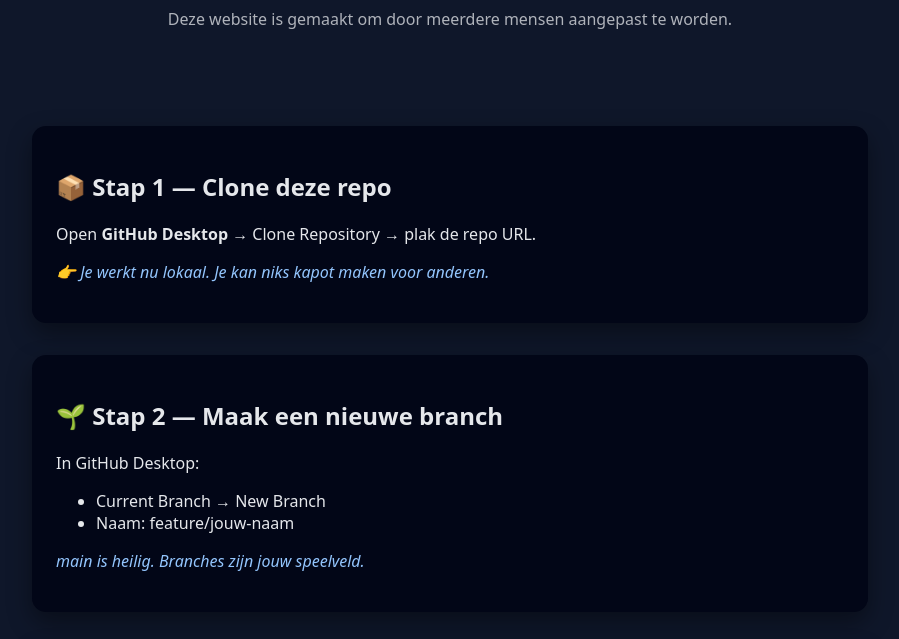
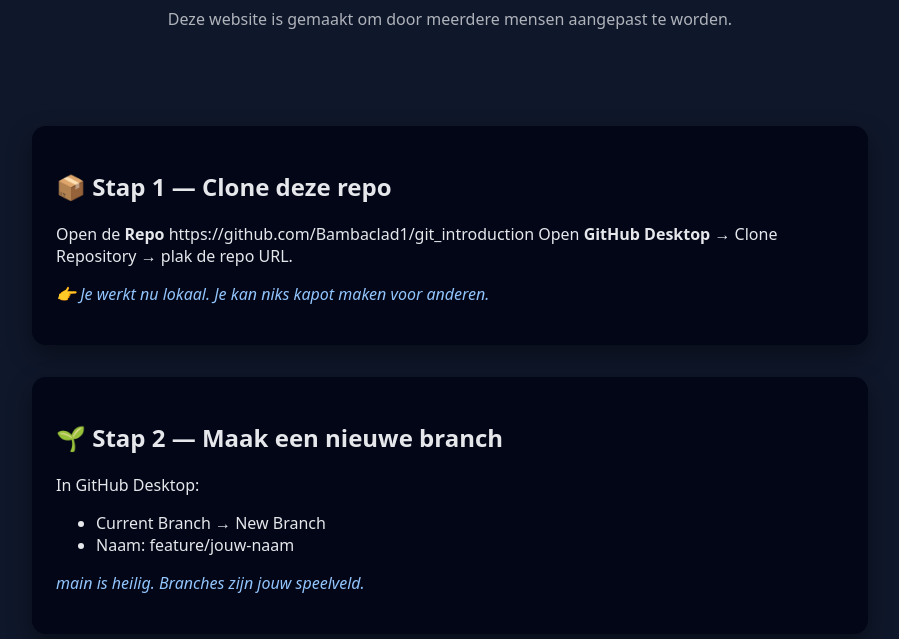
Before and after one commit to Bambaclad1/git_introduction, a plain HTML site: page index.html in a window 1280 px wide. Shown: the part 161-800 px from the top of the page, without its empty margins (190-1089 px from the left). Drawn offline with Linux system fonts and the light colour scheme.

Commit message:
repo included

```diff
--- a/index.html
+++ b/index.html
@@ -19,6 +19,7 @@
         <section class="card intro">
             <h2>📦 Stap 1 — Clone deze repo</h2>
             <p>
+                Open de <strong>Repo</strong> https://github.com/Bambaclad1/git_introduction
                 Open <strong>GitHub Desktop</strong> → Clone Repository → plak de repo
                 URL.
             </p>
```
